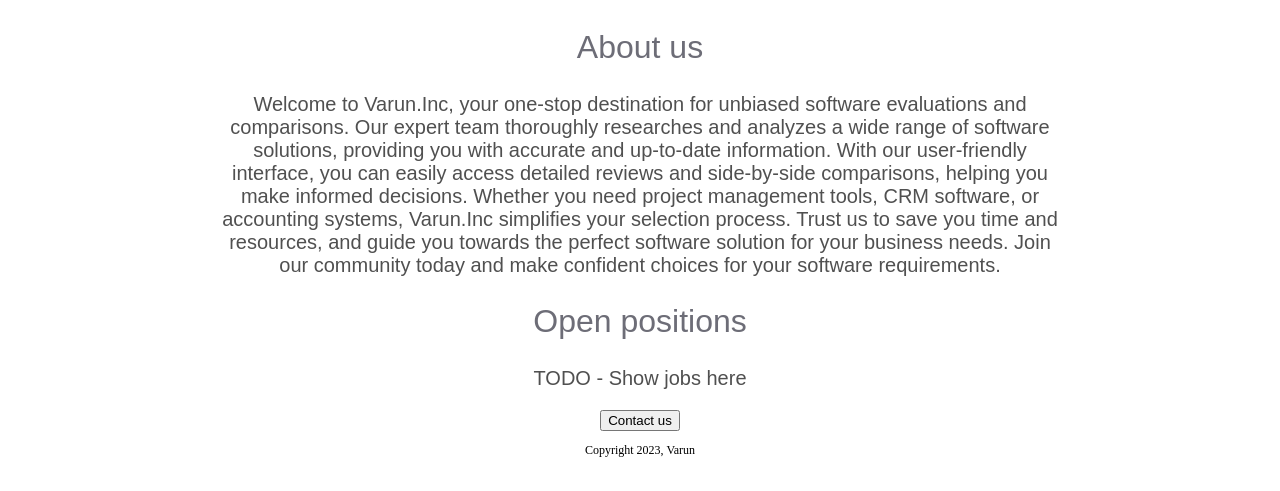
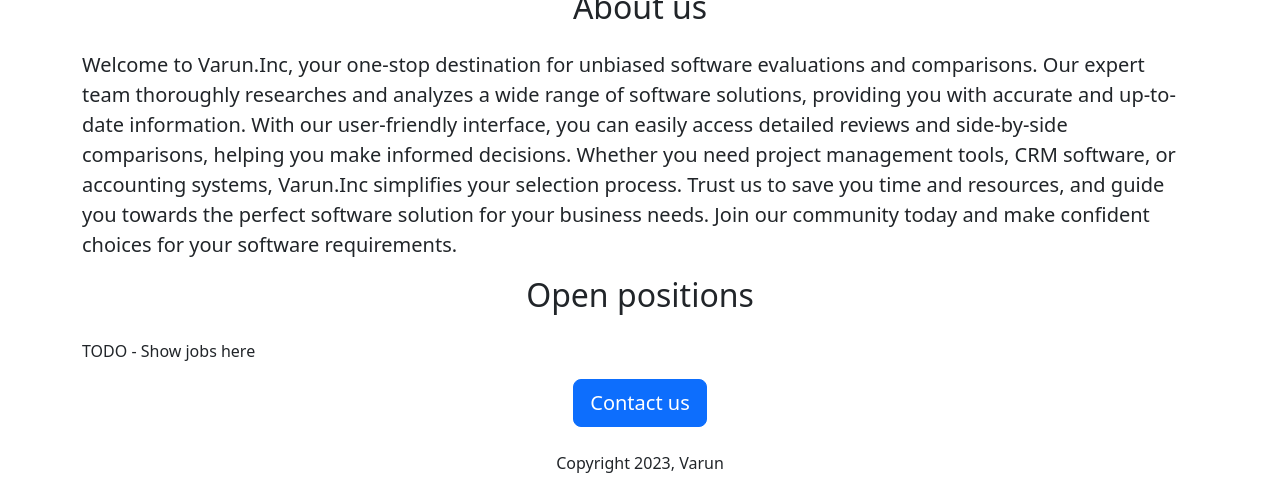
Before and after one commit to varun2357/varun-careers-practice-V2, a Flask app: page / in a window 1280 px wide. Shown: the part 460-951 px from the top of the page. Before the commit the page ends 917 px from the top, so only its background shows below. Run offline with Flask 3, Linux system fonts and the light colour scheme.

Commit message:
completed base html and css with bootstrap

```diff
--- a/templates/home.html
+++ b/templates/home.html
@@ -1,63 +1,35 @@
 <!DOCTYPE html>
 <html>
   <head>
+
+    <meta charset="utf-8">
+    <meta name="viewport" content="width=device-width, initial-scale=1">
     <title>Varun careers</title>
+    <link href="https://cdn.jsdelivr.net/npm/bootstrap@5.3.0-alpha3/dist/css/bootstrap.min.css" rel="stylesheet" integrity="sha384-KK94CHFLLe+nY2dmCWGMq91rCGa5gtU4mk92HdvYe+M/SXH301p5ILy+dN9+nJOZ" crossorigin="anonymous">
+
+
     <style>
-      h1 {
-        font-size: 40px;
-        font-family: sans-serif;
-        font-weight: 500;
-        color: rgb(59,59,65);
-        text-align: center;
-      }
-
       #banner {
         width: 100%;
         height: 360px;
         object-fit: cover;
       }
-
-      h2 {
-        font-size: 32px;
-        font-family: sans-serif;
-        font-weight: 500;
-        color: rgb(109,109,119);
-        text-align: center;
-      }
-
-      .bodytext {
-        font-size: 20px;
-        font-family: sans-serif;
-        font-weight: 500;
-        color: rgb(80,80,80);
-        text-align: center;
-      }
-
-      #container {
-        max-width: 840px;
-        margin: 0 auto;
-      }
-
-      #copyright {
-        font-size: 12px;
-        text-align: center;
-      }
     </style>
   </head>
   <body>
-    <div id = "container">
-      <h1>Varun Careers</h1>
-      <img id = "banner" src="https://varun-careers-practice--varun2357.repl.co/static/banner.jpg" >
-      <h2>About us</h2>
-      <p class="bodytext">
+    <div class = "container">
+      <h1 class = "text-center mt-2 mb-4">Varun Careers</h1>
+      <img class = "img-fluid" id = "banner" src="https://varun-careers-practice--varun2357.repl.co/static/banner.jpg" >
+      <h2 class = "text-center mt-2 mb-4">About us</h2>
+      <p class = "lead">
         Welcome to Varun.Inc, your one-stop destination for unbiased software evaluations and comparisons. Our expert team thoroughly researches and analyzes a wide range of software solutions, providing you with accurate and up-to-date information. With our user-friendly interface, you can easily access detailed reviews and side-by-side comparisons, helping you make informed decisions. Whether you need project management tools, CRM software, or accounting systems, Varun.Inc simplifies your selection process. Trust us to save you time and resources, and guide you towards the perfect software solution for your business needs. Join our community today and make confident choices for your software requirements.
       </p>
-      <h2>Open positions</h2>
-      <p class="bodytext">TODO - Show jobs here</p>
-      <div style="text-align: center;">
-        <button>Contact us</button>
+      <h2 class = "text-center mt-2 mb-4">Open positions</h2>
+      <p>TODO - Show jobs here</p>
+      <div class = "text-center mt-2">
+        <button class="btn btn-primary btn-lg">Contact us</button>
       </div>
-      <p id = "copyright">Copyright 2023, Varun</p>
+      <p class = "text-center mt-4">Copyright 2023, Varun</p>
     </div>
   </body>
 </html>
```
